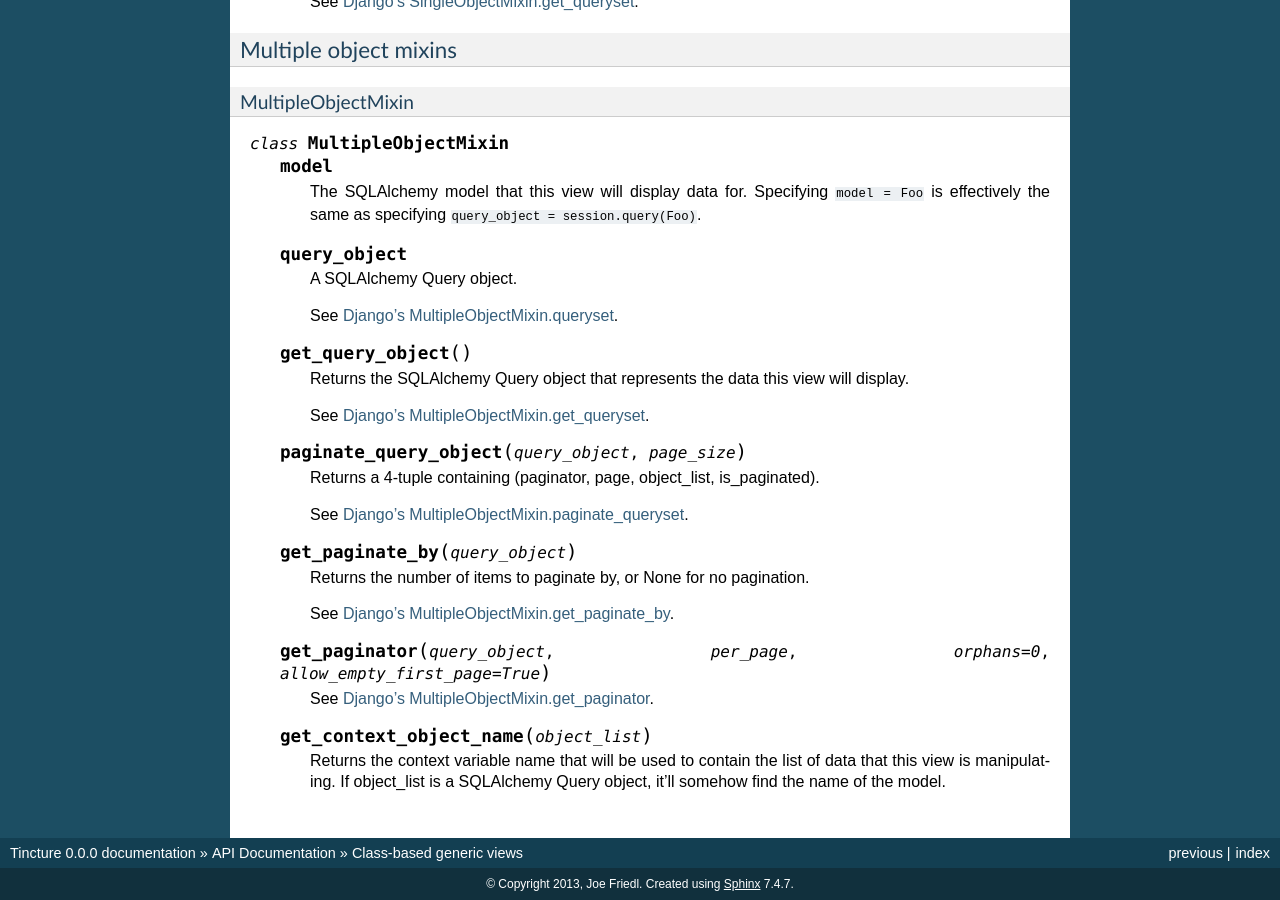
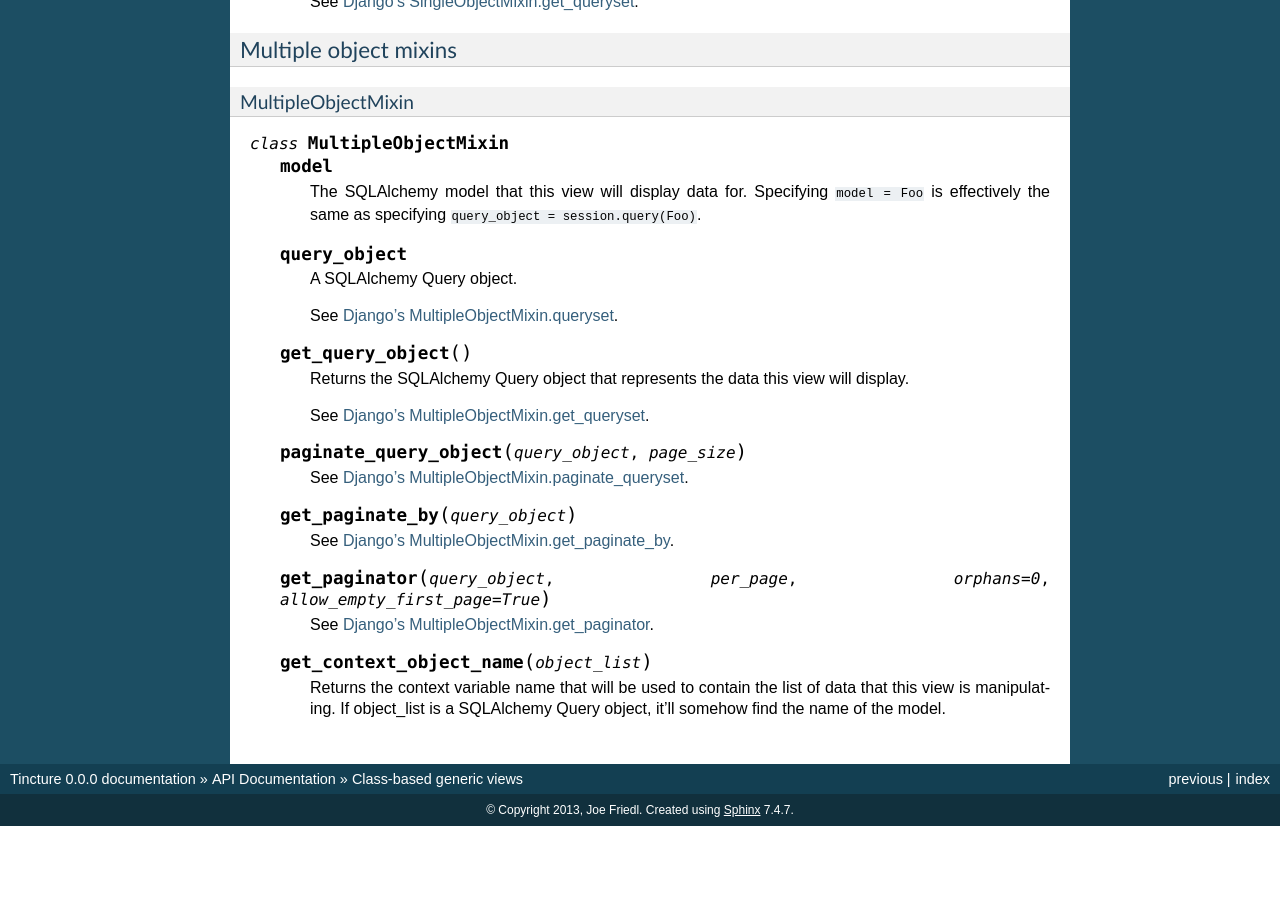
Before and after one commit to grampajoe/tincture, a Sphinx documentation site: the page built from docs/ref/class-based-views.rst, in a window 1280 px wide and 900 px high, scrolled down 688 px. Built offline with Sphinx 7.4.7, drawn with Linux system fonts in a browser that asks for light colours; after the commit the page ends 1514 px from its top, so only the background shows below that.

Commit message:
Remove some redundancies with Django's docs

```diff
--- a/docs/ref/class-based-views.rst
+++ b/docs/ref/class-based-views.rst
@@ -70,14 +70,9 @@ MultipleObjectMixin
 
     .. method:: paginate_query_object(query_object, page_size)
 
-        Returns a 4-tuple containing (paginator, page, object_list,
-        is_paginated).
-
         See `Django's MultipleObjectMixin.paginate_queryset`_.
 
     .. method:: get_paginate_by(query_object)
-
-        Returns the number of items to paginate by, or None for no pagination.
 
         See `Django's MultipleObjectMixin.get_paginate_by`_.
 
```
